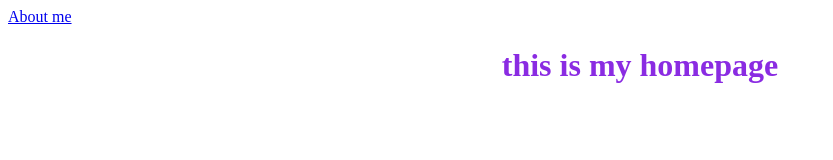
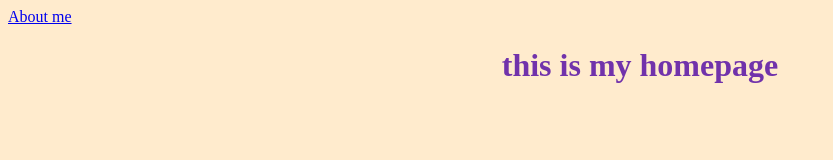
Before and after one commit to cassi-r/mulitple-pagesstatic-website, a plain HTML site: page index.html in a window 1280 px wide. Shown: the whole page, without its empty margins (0-833 px from the left). Drawn offline with Linux system fonts and the light colour scheme.

Commit message:
update to styles.css

```diff
--- a/css/styles.css
+++ b/css/styles.css
@@ -1,4 +1,7 @@
 h1 {
-  color: blueviolet;
+  color: rgb(113, 50, 171);
   text-align: center;
 }
+body {
+    background-color: blanchedalmond;
+}
```
